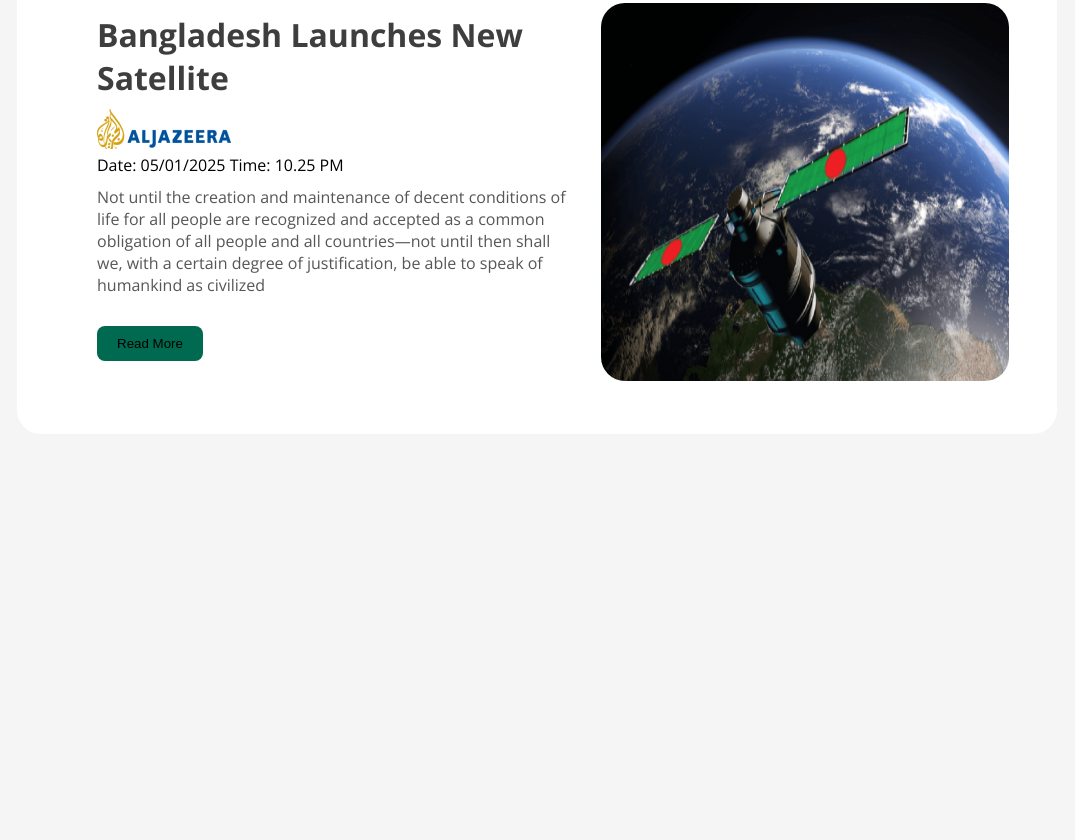
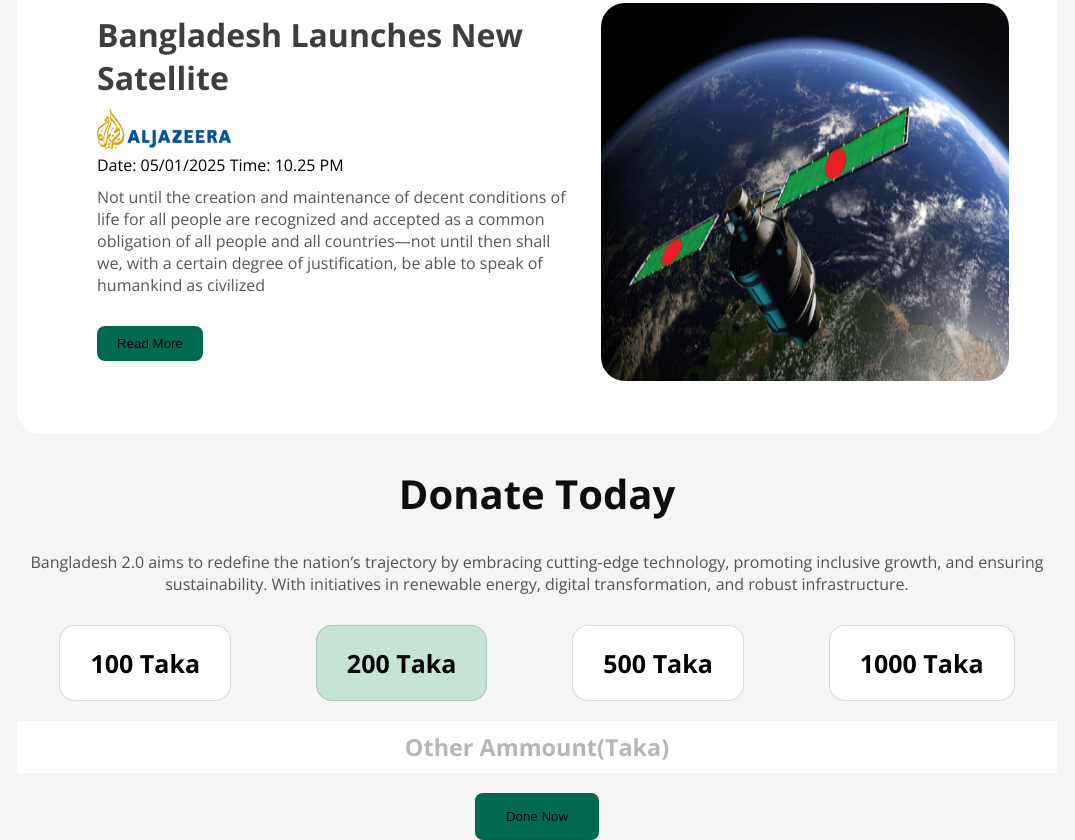
Before and after one commit to jstech-coder/Assignment-01, a plain HTML site: page index.html in a window 1280 px wide. Shown: the part 2617-3457 px from the top of the page, without its empty margins (103-1178 px from the left). Before the commit the page ends 3083 px from the top, so only its background shows below. Drawn offline with nearby package versions, Linux system fonts and the light colour scheme.

Commit message:
donate section is added

```diff
--- a/index.html
+++ b/index.html
@@ -99,7 +99,7 @@
           that money in your hand, you desperately try to make the best use of it and move ahead. And that's generating
           income for
           yourself"</p>
-        <span class="author">Dr. Muhammad Yunus</span>
+        <span class="author">Dr. Muhammad Younus</span>
         <p class="author-job">Chief Adviser of the People's Republic of Bangladesh</p>
       </div>
     </section>
@@ -141,7 +141,52 @@
         <img class="news-img" src="images/satelite.png" alt="">
       </div>
     </section>
+
+    <!-- donate section is start here -->
+
+    <section>
+      <div class="donate-section">
+        <h2 class="donate-title">Donate Today</h2>
+        <p class="donate-description">Bangladesh 2.0 aims to redefine the nation’s trajectory by embracing cutting-edge
+          technology, promoting inclusive
+          growth, and ensuring sustainability. With initiatives in renewable energy, digital transformation, and robust
+          infrastructure.</p>
+        <div class="donate-ammount">
+          <div class="donate-ammount-1">100 Taka</div>
+          <div class="donate-ammount-2">200 Taka</div>
+          <div class="donate-ammount-3">500 Taka</div>
+          <div class="donate-ammount-4">1000 Taka</div>
+        </div>
+
+        <div class="other-tk">
+          <h3>Other Ammount(Taka)</h3>
+    </section>
   </main>
+
+  <div class="ammount-btn">
+    <button>Done Now</button>
+  </div>
 </body>
 
 </html>
+
+
+
+<!-- <div class="donate-section">
+  <h2 class="donate-title">Donate Today</h2>
+  <p class="donate-description">Bangladesh 2.0 aims to redefine the nation’s trajectory by embracing cutting-edge
+    technology, promoting inclusive
+    growth, and ensuring sustainability. With initiatives in renewable energy, digital transformation, and robust
+    infrastructure.</p>
+  <div class="donate-items">
+    <div class="donate-ammount">
+      <div class="donate-ammount-1">100 Taka</div>
+      <div class="donate-ammount-2">200 Taka</div>
+      <div class="donate-ammount-3">500 Taka</div>
+      <div class="donate-ammount-4">1000 Taka</div>
+    </div> <br>
+  </div>
+  <span class="other-tk">Other Taka</span> <br>
+  <button class="donate-btn">Done Now</button>
+</div>
+</section> -->
--- a/style.css
+++ b/style.css
@@ -264,3 +264,83 @@ body {
   border-radius: 8px;
   background: rgb(0, 106, 80);
 }
+/* donate section style start here */
+.donate-section {
+  margin: 20px 120px;
+  justify-content: center;
+}
+
+.donate-title {
+  color: rgb(14, 14, 14);
+  font-size: 40px;
+  font-weight: 700;
+  text-align: center;
+}
+.donate-description {
+  margin: 30px 0;
+  color: rgba(14, 14, 14, 0.7);
+  font-size: 16px;
+  font-weight: 400;
+  text-align: center;
+}
+.donate-ammount {
+  display: flex;
+  justify-content: space-around;
+  align-items: center;
+}
+.donate-ammount-1 {
+  padding: 20px 30px;
+  font-size: 25px;
+  font-weight: bolder;
+  box-sizing: border-box;
+  border: 1px solid rgba(14, 14, 14, 0.15);
+  border-radius: 16px;
+  background: rgb(255, 255, 255);
+}
+.donate-ammount-2 {
+  padding: 20px 30px;
+  font-size: 25px;
+  font-weight: bolder;
+  box-sizing: border-box;
+  border: 1px solid rgba(14, 14, 14, 0.15);
+  border-radius: 16px;
+  background: rgb(198, 228, 214);
+}
+.donate-ammount-3 {
+  padding: 20px 30px;
+  font-size: 25px;
+  font-weight: bolder;
+  box-sizing: border-box;
+  border: 1px solid rgba(14, 14, 14, 0.15);
+  border-radius: 16px;
+  background: rgb(255, 255, 255);
+}
+.donate-ammount-4 {
+  padding: 20px 30px;
+  font-size: 25px;
+  font-weight: bolder;
+  box-sizing: border-box;
+  border: 1px solid rgba(14, 14, 14, 0.15);
+  border-radius: 16px;
+  background: rgb(255, 255, 255);
+}
+.other-tk {
+  background-color: rgb(255, 255, 255);
+  margin: 20px 0;
+  padding: 10px 0;
+  text-align: center;
+  color: rgba(14, 14, 14, 0.3);
+  font-size: 20px;
+  font-weight: 400;
+  text-align: center;
+}
+.ammount-btn {
+  text-align: center;
+}
+.ammount-btn button {
+  padding: 15px 30px;
+  box-sizing: border-box;
+  border: 1px solid rgba(14, 14, 14, 0.1);
+  border-radius: 8px;
+  background: rgb(0, 106, 80);
+}
```
